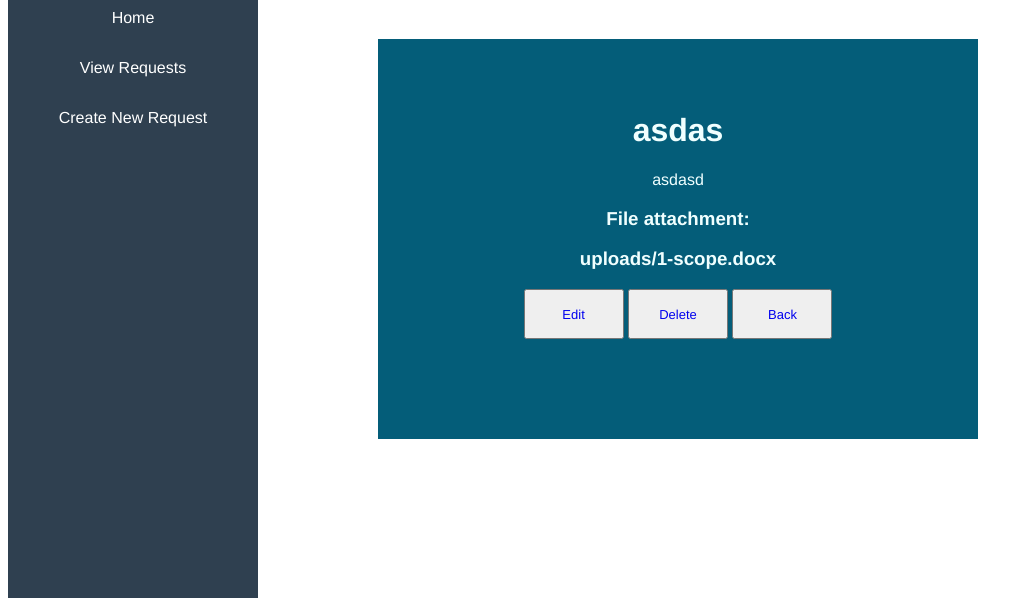
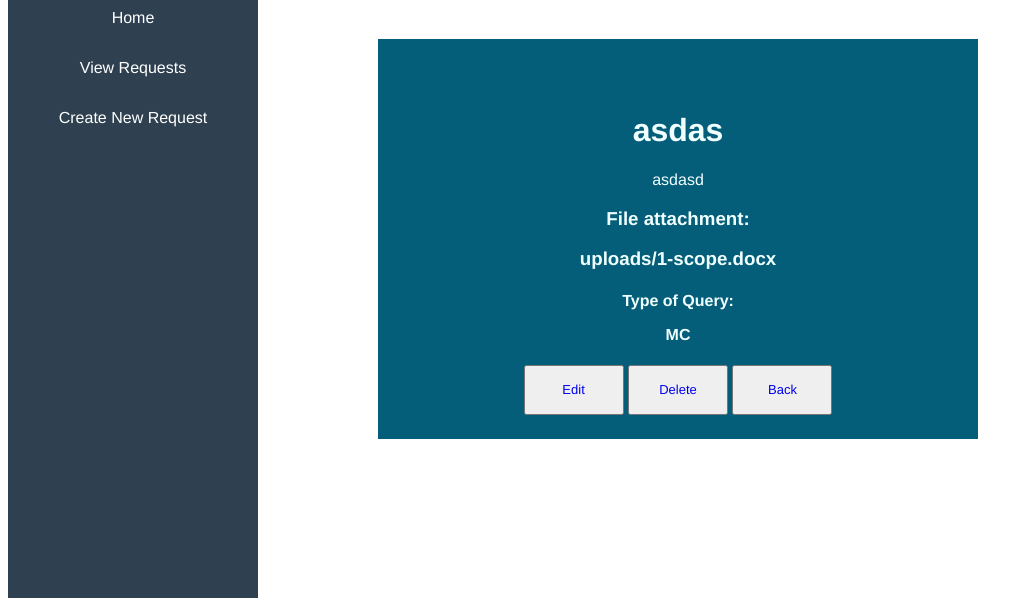
Before and after one commit to MophatMoloko/Web-Interface, a Django app: page /smart/incidents/1 in a window 1280 px wide. Shown: the part 79-677 px from the top of the page, without its empty margins (0-1033 px from the left). Run offline with Django 4.2, Linux system fonts and the light colour scheme; data comes from the database, SQL or seed files in the repository; both versions use the stored data as it was after the commit; parts of the project's set-up code (start-up, migrations or seed data) failed here and were passed over.

Commit message:
Added Query Type to New incidents

```diff
--- a/webinterface/incidents/forms.py
+++ b/webinterface/incidents/forms.py
@@ -2,15 +2,27 @@ from dataclasses import fields
 from socket import fromshare
 from django import forms
 from .models import Incidents
+from django.db import models
+
+QUERY_TYPE = (
+        ("MC", "Medical Certificate"),
+        ("CG", "Compassionate Grounds"),
+        ("W", "Waive"),
+    )
 
 #Creates a form with all the required fields for the user to complete
 class IncidentsForm(forms.ModelForm):
+
     class Meta:
         model = Incidents
-        fields = ('title', 'text', 'upload')
+        fields = ('title', 'text', 'upload', 'query_type')
         labels = {
-            'text': 'Write accompanying message for the request:'
+            'text': 'Write accompanying message for the request:',
+            'query_type': 'Select query type',
         }
+        query_type = models.CharField(max_length=2, choices = QUERY_TYPE, default = "MC")
+    #class Catagory:
+
 
     #def clean_title(self):
      #   title = self.cleaned_data['title']
--- a/webinterface/incidents/models.py
+++ b/webinterface/incidents/models.py
@@ -9,3 +9,4 @@ class Incidents(models.Model):
     upload = models.FileField(upload_to='uploads/')
     created = models.DateTimeField(auto_now_add=True)
     user = models.ForeignKey(User, on_delete=models.CASCADE, related_name="incidents")
+    query_type = models.CharField(max_length=2)
--- a/webinterface/incidents/templates/incidents/incident_detail.html
+++ b/webinterface/incidents/templates/incidents/incident_detail.html
@@ -8,6 +8,7 @@
             <h1>{{incident.title}}</h1>
             <p>{{incident.text}}</p>
             <h3>File attachment: <p>{{incident.upload}}</p></h3>
+            <h4>Type of Query: <p>{{incident.query_type}}</p></h4>
         </div>
         <div>
             <button><a href="{% url 'incidents.update' pk=incident.id %}">Edit</a></button>
--- a/webinterface/incidents/views.py
+++ b/webinterface/incidents/views.py
@@ -29,6 +29,7 @@ class IncidentsCreateView(LoginRequiredMixin, CreateView):
     success_url = '/smart/incidents'
     form_class = IncidentsForm
     login_url ="/admin"
+    #query_type =
 
     #The function saves the items of the form first before sending to
     #backend database
--- a/webinterface/static/templates/base.html
+++ b/webinterface/static/templates/base.html
@@ -65,7 +65,7 @@
 
                     <div>
                         <a href="{% url 'incidents.new' %}">Create New Request</a>
-                    </div>
+                    </div> <!--New Form here?-->
 
                     {% endif %}
                 </aside>
```
Also changed, not shown: webinterface/db.sqlite3, webinterface/incidents/migrations/0003_incidents_query_type.py (added), webinterface/incidents/migrations/0004_alter_incidents_query_type.py (added), 4 other files.
